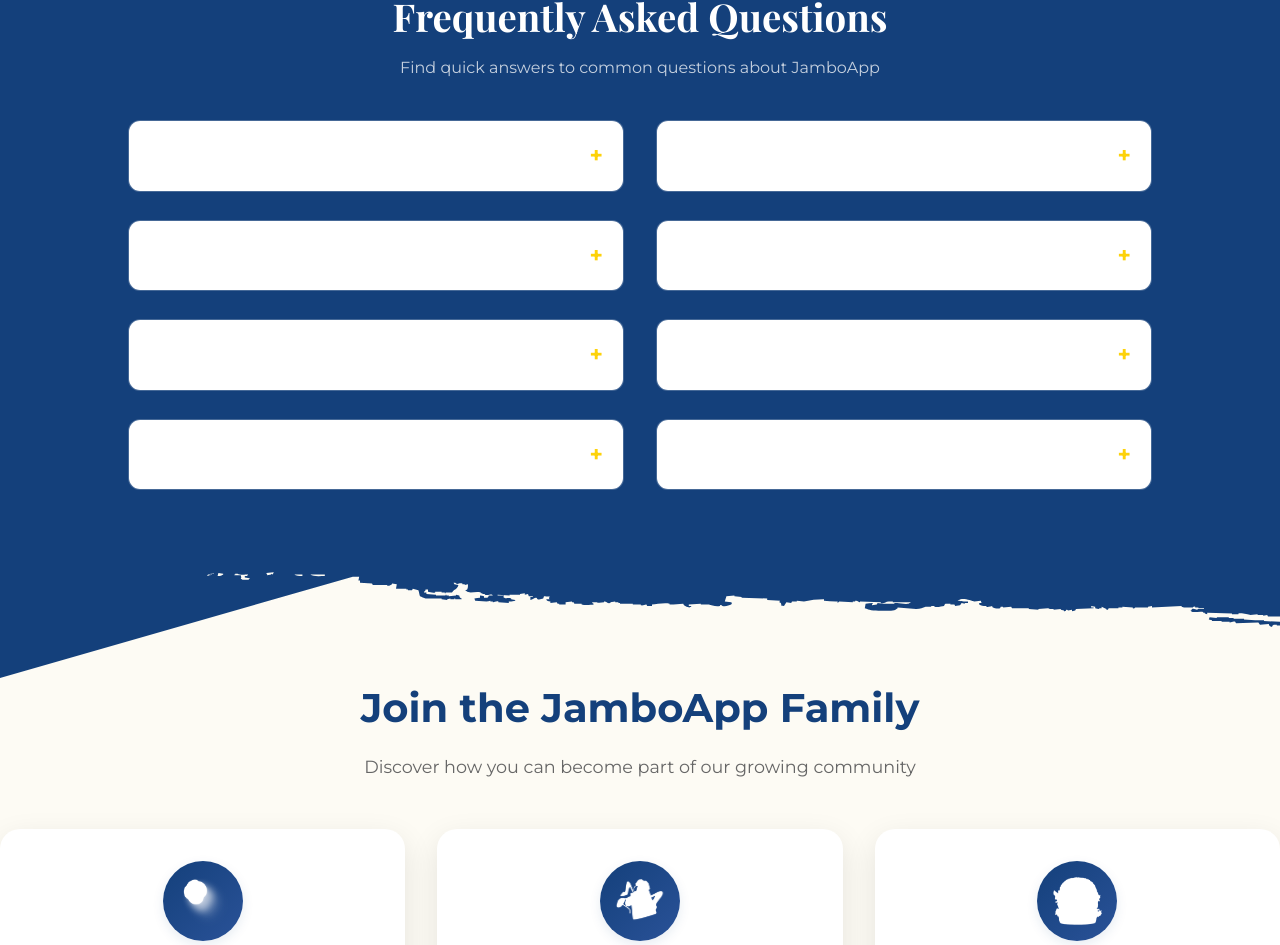
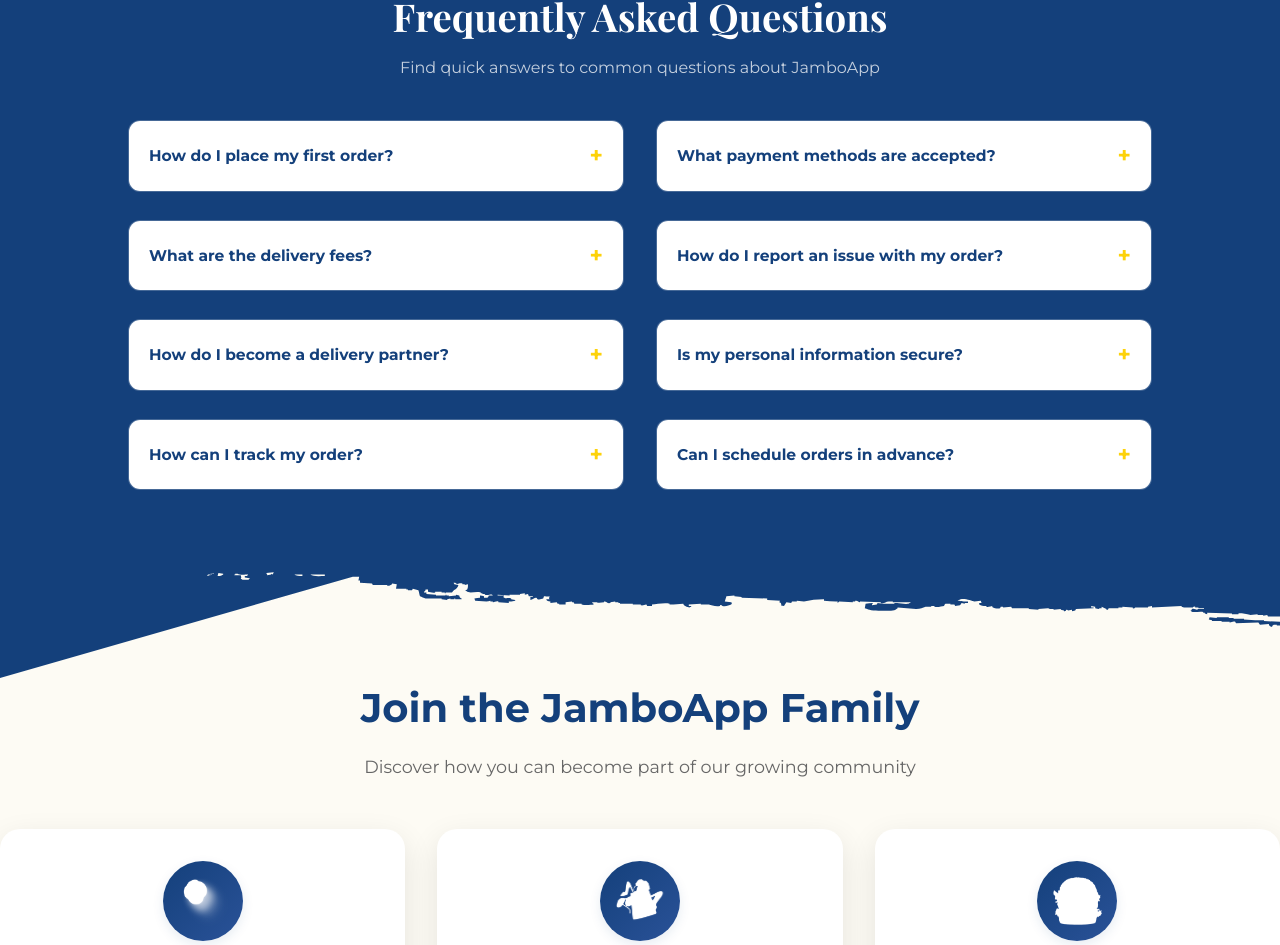
Before and after one commit to Melissa9mpenzi/Jambo-Customer-Web, a Vue app: page /help-support in a window 1280 px wide. Shown: the part 1725-2670 px from the top of the page. Built offline with nearby package versions, Linux system fonts and the light colour scheme; a web font is replaced by a local one.

Commit message:
FAQ question text changed to dark blue to match white card background

```diff
--- a/src/views/HelpSupport.vue
+++ b/src/views/HelpSupport.vue
@@ -680,7 +680,7 @@
   cursor: pointer;
 }
 .hs-faq-inner .faq-question h3 {
-  color: #fff;
+  color: #14407b;
   font-size: 0.97rem;
   font-weight: 600;
   line-height: 1.4;
```
